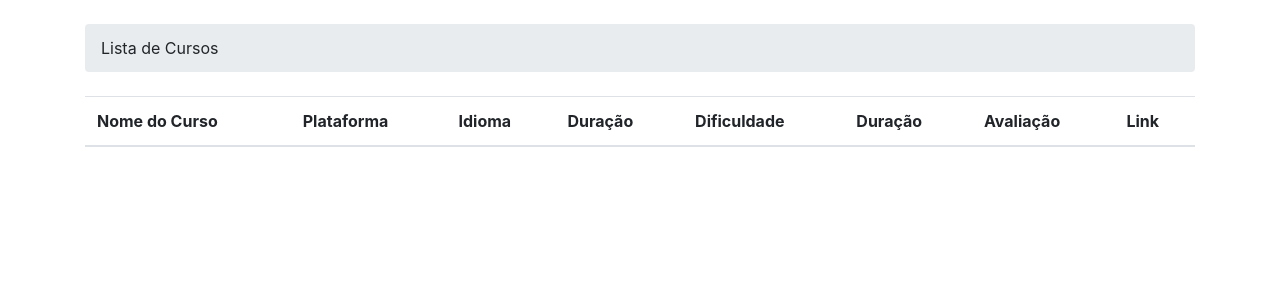
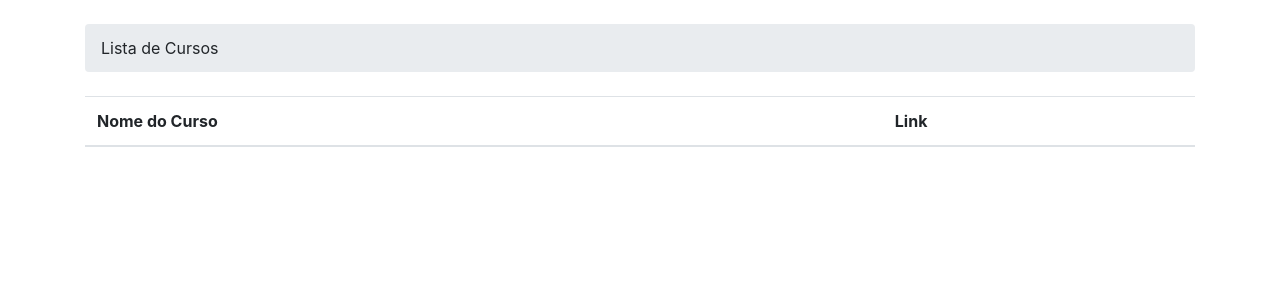
Before and after one commit to caio-ggomes/SearchCourses, a Django app: page /searcher/1/courses_list/ in a window 1280 px wide. Shown: the part 56-356 px from the top of the page. Run offline with Django 3.2, Linux system fonts and the light colour scheme; data comes from the database, SQL or seed files in the repository; both versions use the stored data as it was after the commit; lists and menus that the app fills with data are empty; some libraries are stand-ins or nearby versions.

```diff
--- a/SearchCourses/searcher/forms.py
+++ b/SearchCourses/searcher/forms.py
@@ -6,7 +6,7 @@ class SearchForm(forms.ModelForm):
 
     def __init__(self, *args, **kwargs):
         super(SearchForm, self).__init__(*args, **kwargs)
-        self.fields['subject'].widget = forms.Select(choices=subject_choices)
+        self.fields['subject'].widget = forms.TextInput()
         self.fields['platform'].widget = forms.Select(choices=platform_choices)
         self.fields['difficulty'].widget = forms.Select(choices=difficulty_choices)
         self.fields['duration'].widget = forms.Select(choices=duration_choices)
--- a/SearchCourses/searcher/scrapers.py
+++ b/SearchCourses/searcher/scrapers.py
@@ -1,5 +1,5 @@
-import time#, requests
-#from requests_html import HTMLSession
+import time, requests
+from requests_html import HTMLSession
 from selenium import webdriver
 from bs4 import BeautifulSoup as bs
 
@@ -68,7 +68,7 @@ class Scraper():
         links = []
         try:
             url = "https://www.udemy.com/courses/search/?duration=" + dict[str(self.duration)]
-            url = url + "&instructional_level=" + dict[str(self.dificulty)]
+            url = url + "&instructional_level=" + dict[str(self.difficulty)]
             url = url + "&lang=" + dict[str(self.language)] + "&price=price-free&q=" + str(self.subject) + "&sort=relevance"
             classe = "udlite-custom-focus-visible course-card--container--3w8Zm course-card--large--1BVxY"
             links = self.base("https://www.udemy.com", url, classe)
@@ -95,7 +95,7 @@ class Scraper():
         links = []
         try:
             url = "https://www.coursera.org/search?query=" + str(self.subject)
-            url = url + "&index=prod_all_products_term_optimization&productDifficultyLevel=" + dict[str(self.dificulty)]
+            url = url + "&index=prod_all_products_term_optimization&productDifficultyLevel=" + dict[str(self.difficulty)]
             url = url + "&productDurationEnum=" + dict[str(self.duration)] + "&allLanguages=" + dict[str(self.language)]
             classe = "rc-DesktopSearchCard anchor-wrapper"
             links = self.base("https://www.coursera.org", url, classe)
@@ -123,7 +123,7 @@ class Scraper():
         links = []
         try:
             url = "https://www.edx.org/search?availability=Available%20now&language=" + dict[str(self.language)]
-            url = url + "&level=" + dict[str(self.dificulty)] + "&q=" + str(self.subject)
+            url = url + "&level=" + dict[str(self.difficulty)] + "&q=" + str(self.subject)
             classe = "discovery-card-link"
             links = self.base("https://www.edx.org", url, classe)
             if links[0].startswith("https://www.edx.org/professional-certificate/berkeleyx-science-of-happiness-at-work"):
--- a/SearchCourses/searcher/views.py
+++ b/SearchCourses/searcher/views.py
@@ -20,14 +20,17 @@ def courses_list(request, search_id):
     courses_links = list()
     if search.platform == 'Udemy':
         courses_links = scraper.udemy()
-    if search.platform == 'edX':
+    elif search.platform == 'edX':
         courses_links = scraper.edx()
-    if search.platform == 'Coursera':
+    elif search.platform == 'Coursera':
         courses_links = scraper.coursera()
+    elif search.platform == 'Qualquer Plataforma':
+        courses_links = scraper.all()
     courses = list()
     for course_link in courses_links:
-        course = Course.objects.get(link=course_link)
-        if(course.DoesNotExist):
+        try:
+            course = Course.objects.get(link=course_link)
+        except:
             course = Course(
                 subject=search.subject,
                 platform=search.platform,
--- a/SearchCourses/templates/courses_list.html
+++ b/SearchCourses/templates/courses_list.html
@@ -9,12 +9,6 @@
     <thead class="thead-inverse">
       <tr>
         <th>Nome do Curso</th>
-        <th>Plataforma</th>
-        <th>Idioma</th>
-        <th>Duração</th>
-        <th>Dificuldade</th>
-        <th>Duração</th>
-        <th>Avaliação</th>
         <th>Link</th>
       </tr>
     </thead>
@@ -22,11 +16,6 @@
       {% for course in courses %}
         <tr>
           <td>{{ course.name }}</td>
-          <td>{{ course.platform }}</td>
-          <td>{{ course.language }}</td>
-          <td>{{ course.duration_time }}</td>
-          <td>{{ course.difficulty }}</td>
-          <td>{{ course.evaluation }}</td>
           <td><a href="{{ course.link }}">{{ course.link }}</a></td>
         </tr>
       {% endfor %}
```
Also changed, not shown: SearchCourses/db.sqlite3, 1 other file.
